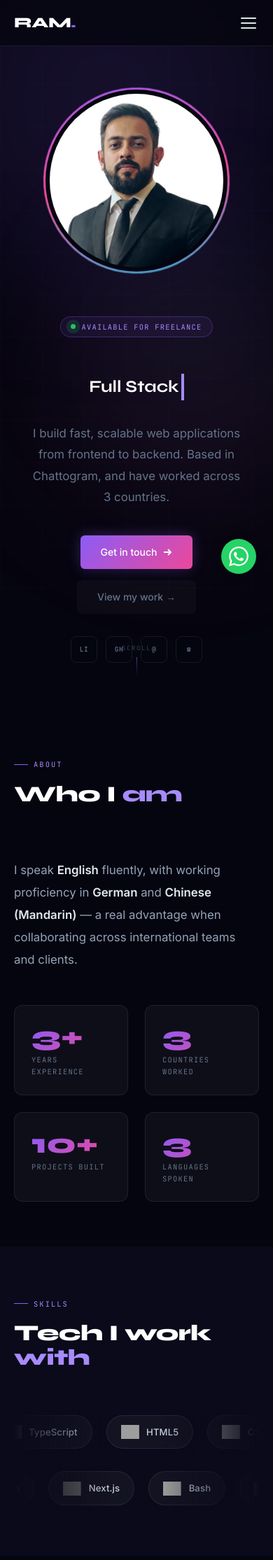
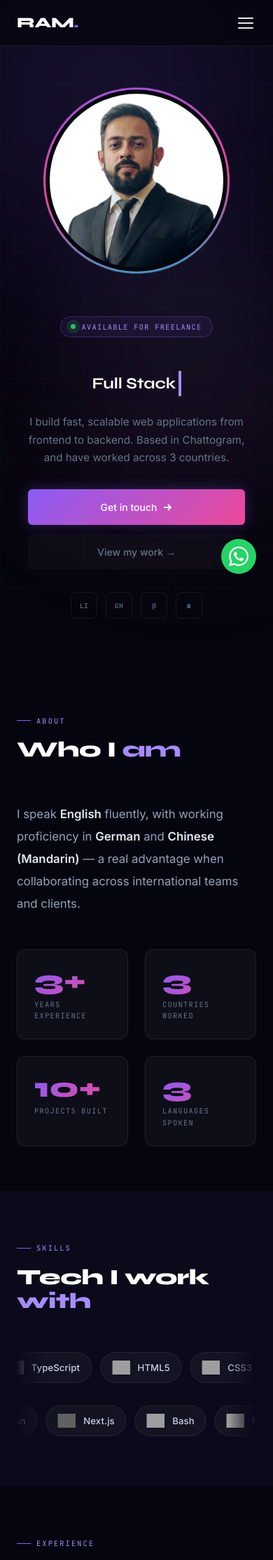
Before and after one commit to thisisrahiq/Django-portfolio, a Django app: template templates/home.html in a window 390 px wide. Shown: the top 2229 px of the page at 70% size. Run offline with Django 5.2, Linux system fonts and the light colour scheme; the template is opened without the code that fills it, so the values that code supplies are empty; grey boxes are pictures that could not be loaded.

Commit message:
Fix mobile responsiveness for iPhone 13 and smaller devices

```diff
--- a/templates/home.html
+++ b/templates/home.html
@@ -666,7 +666,7 @@
     .projects-section { background: var(--bg2); }
     .projects-grid {
       display: grid;
-      grid-template-columns: repeat(auto-fit, minmax(340px, 1fr));
+      grid-template-columns: repeat(auto-fit, minmax(300px, 1fr));
       gap: 1.5rem;
     }
     .project-card {
@@ -1015,12 +1015,23 @@
       .nav-links { display: none; }
       .hamburger { display: flex; }
       .form-row { grid-template-columns: 1fr; }
+      .scroll-indicator { display: none; } /* Hide scroll indicator on tablets/mobile to avoid overlap */
     }
     @media (max-width: 600px) {
-      .section { padding: 4rem 1.25rem; }
-      nav { padding: 1rem 1.25rem; }
+      .section { padding: 4rem 1.5rem; }
+      .section-heading { font-size: clamp(1.8rem, 8vw, 2.4rem); margin-bottom: 2.5rem; }
+      nav { padding: 1rem 1.5rem; }
       footer { flex-direction: column; gap: 0.5rem; text-align: center; }
-      .hero-title { font-size: clamp(2.5rem, 11vw, 3rem); }
+      .hero-title { font-size: clamp(2.2rem, 10vw, 2.8rem); line-height: 1.2; margin-bottom: 1.25rem; }
+      .hero-typing { font-size: 1.4rem; margin-bottom: 1.5rem; }
+      .hero-sub { font-size: 0.95rem; margin-bottom: 2rem; line-height: 1.7; }
+      .hero-actions { flex-direction: column; width: 100%; max-width: 320px; margin: 0 auto; gap: 0.8rem; }
+      .btn-primary, .btn-outline { width: 100%; justify-content: center; padding: 0.9rem 1.5rem; }
+      .projects-grid { grid-template-columns: 1fr; gap: 1.25rem; }
+      .project-card { padding: 1.5rem; }
+      .marquee-wrapper::before, .marquee-wrapper::after { width: 40px; } /* Shrink fade edges on small screens */
+      .marquee-track { gap: 0.75rem; }
+      .skill-pill { padding: 0.5rem 1rem; }
     }
 
     /* Mobile nav popup */
```
